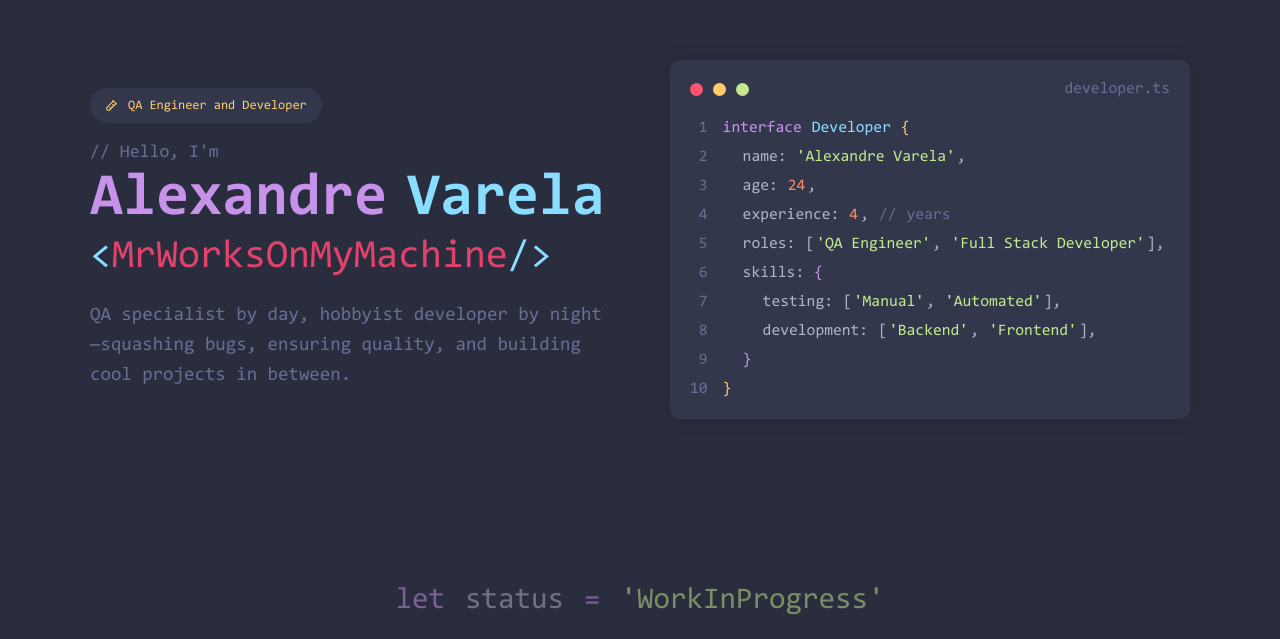
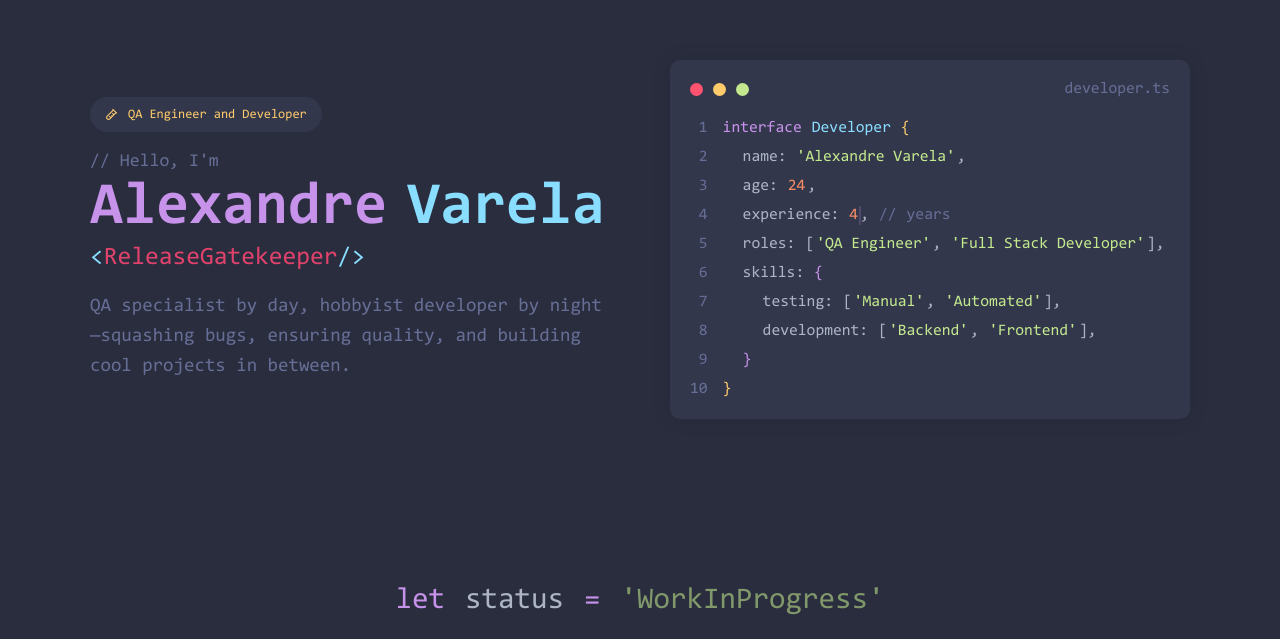
Before and after one commit to alexVarela01/portfolio, a Next.js app: page / in a window 1280 px wide. Shown: the part 161-800 px from the top of the page. Built offline with nearby package versions, Linux system fonts and the light colour scheme.

Commit message:
changed "role", anim

```diff
--- a/app/Components/CodePanel/CodePanel.css
+++ b/app/Components/CodePanel/CodePanel.css
@@ -94,7 +94,7 @@
     opacity: 0.7;
   }
   50% {
-    opacity: 0;
+    opacity: 0.2;
   }
   100% {
     opacity: 0.7;
@@ -111,5 +111,8 @@
   font-family: "Consolas Regular";
   gap: 20px;
   display: flex;
+}
+
+.anim{
   animation: pulse 3s infinite ease-in-out;
 }
--- a/app/page.css
+++ b/app/page.css
@@ -33,7 +33,7 @@
 }
 
 .container .main .left .role{
-  font-size: 40px;
+  font-size: 25px;
   font-family: "Consolas Regular";
   color: #89ddff;
   margin-bottom: 20px;
--- a/app/page.tsx
+++ b/app/page.tsx
@@ -17,7 +17,7 @@ export default function Home() {
               <span className="blue">Varela</span>
             </h1>
 
-            <p className="code role">{"<"}<span className="red">MrWorksOnMyMachine</span>{"/>"}</p>
+            <p className="code role">{"<"}<span className="red">ReleaseGatekeeper</span>{"/>"}</p>
 
             <p className="description">QA specialist by day, hobbyist developer by night—squashing bugs, ensuring quality, and building cool projects in between.</p>
 
@@ -25,7 +25,7 @@ export default function Home() {
               <span className="purple">let</span>
               <span>status</span>
               <span className="purple">=</span>
-              <span className="green">&apos;WorkInProgress&apos;</span>
+              <span className="green anim">&apos;WorkInProgress&apos;</span>
             </p>
           </div>
 
```
